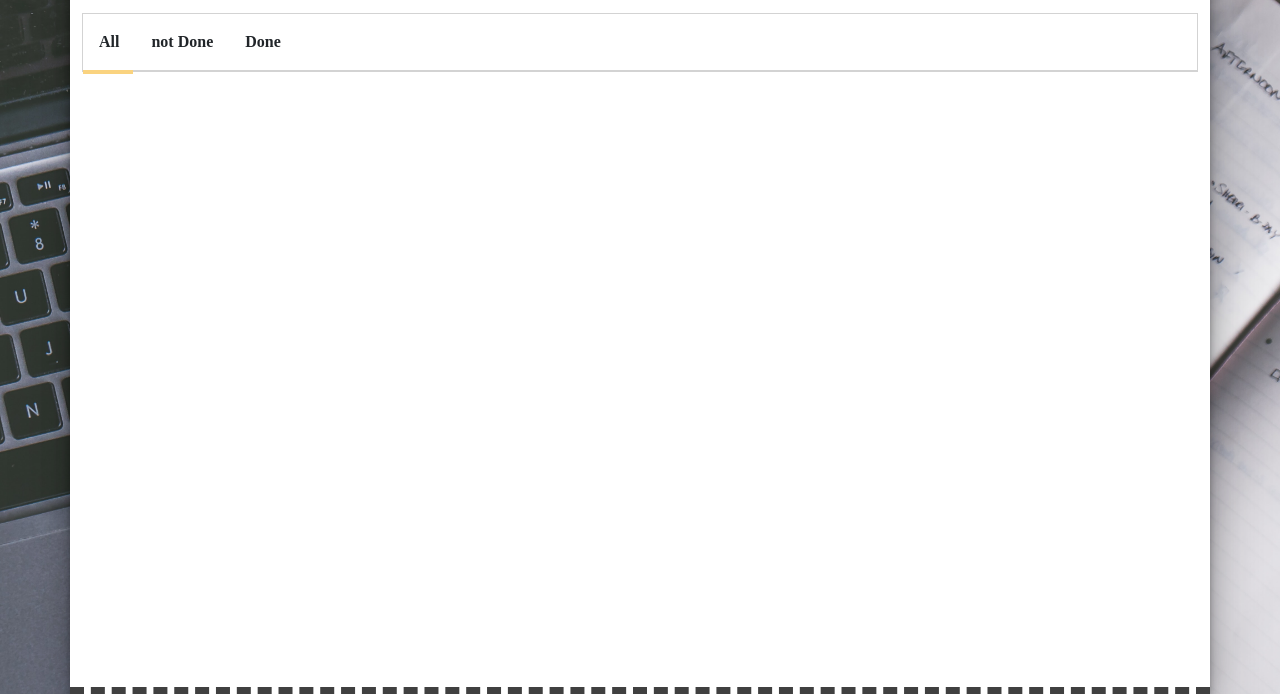
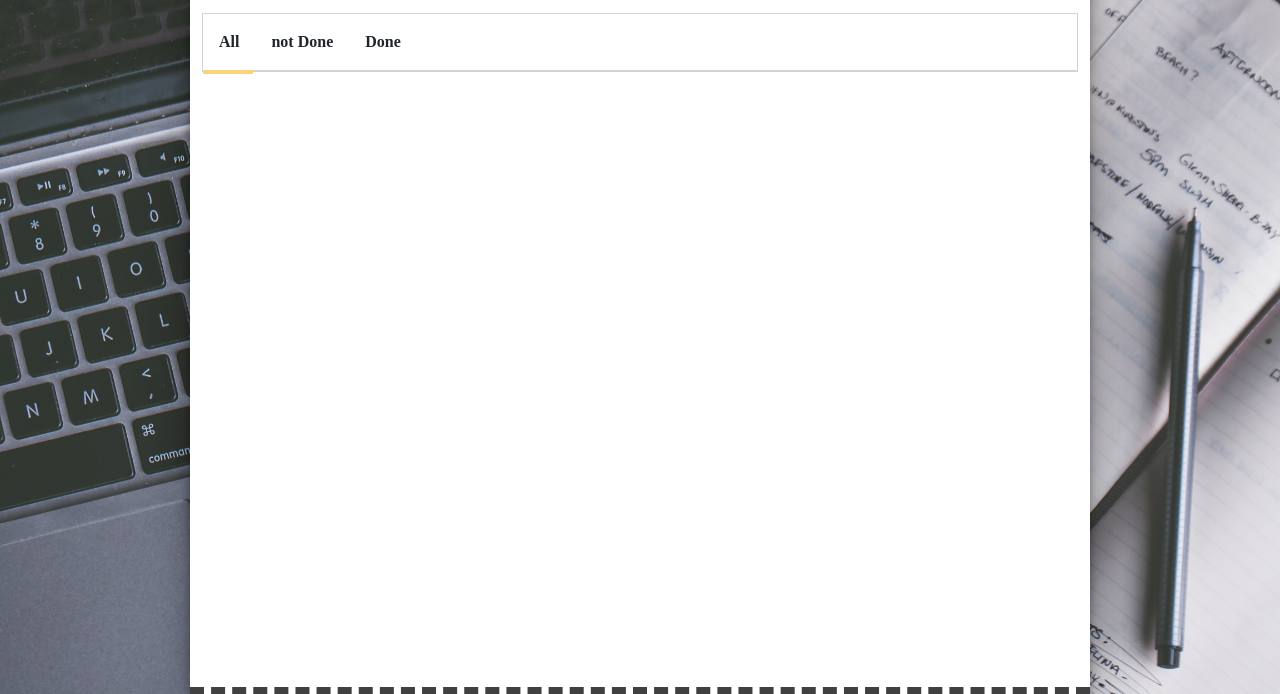
Before and after one commit to qorbaxk/To_Do_List, a plain HTML site: page index.html in a window 1280 px wide. Shown: the part 106-800 px from the top of the page. Drawn offline with nearby package versions, Linux system fonts and the light colour scheme; a web font is replaced by a local one.

Commit message:
fffffinal

```diff
--- a/style.css
+++ b/style.css
@@ -66,7 +66,7 @@ body{
 
 .container{
     background-color: white;
-    width:100vw;
+    max-width: 900px;
     min-height: 100vh;
     box-shadow: rgba(0, 0, 0, 0.25) 0px 54px 55px, rgba(0, 0, 0, 0.12) 0px -12px 30px, rgba(0, 0, 0, 0.12) 0px 4px 6px, rgba(0, 0, 0, 0.17) 0px 12px 13px, rgba(0, 0, 0, 0.09) 0px -3px 5px;
     border-top: dashed 7px rgb(64, 64, 64);
```
